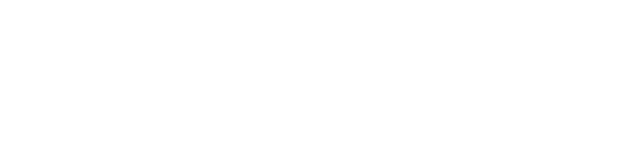
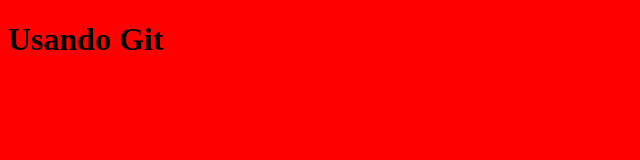
Before and after one commit to RolandoMamani/test, a plain HTML site: page index.html in a window 1280 px wide. Shown: the whole page, without its empty margins (0-640 px from the left). Drawn offline with Linux system fonts and the light colour scheme.

Commit message:
se vinculo el CSS con el HTML

```diff
--- a/index.html
+++ b/index.html
@@ -4,8 +4,9 @@
     <meta charset="UTF-8">
     <meta name="viewport" content="width=device-width, initial-scale=1.0">
     <title>Document</title>
+    <link rel="stylesheet" href="stylos.css">
 </head>
 <body>
-
+    <h1>Usando Git</h1>
 </body>
 </html>
--- a/stylos.css
+++ b/stylos.css
@@ -0,0 +1,3 @@
+*{
+    background-color: red;
+}
```
